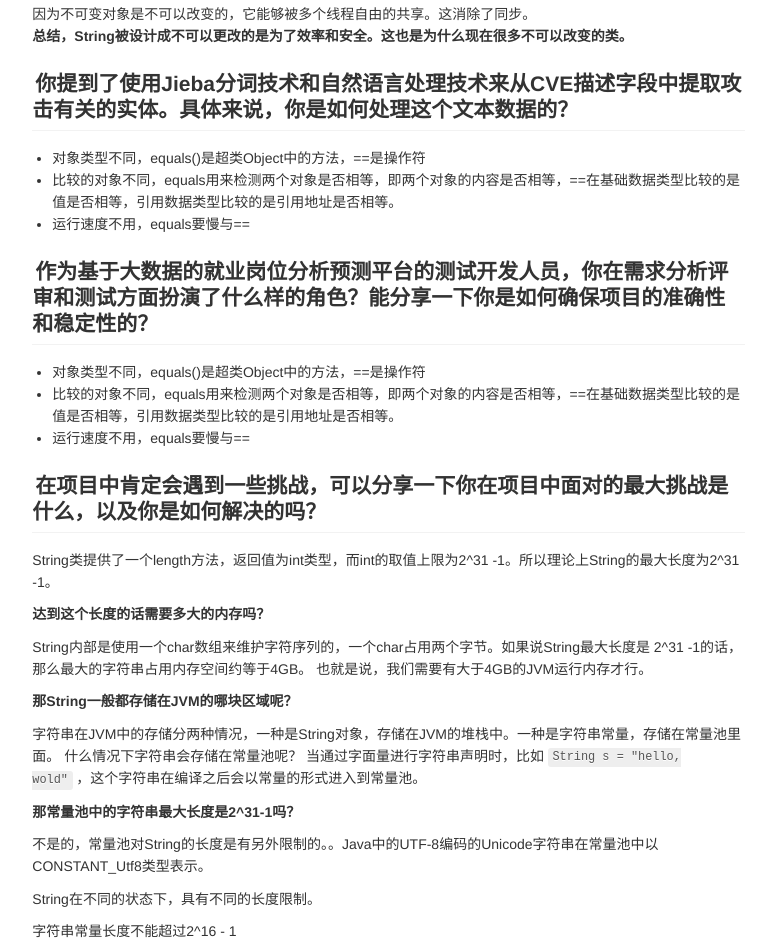
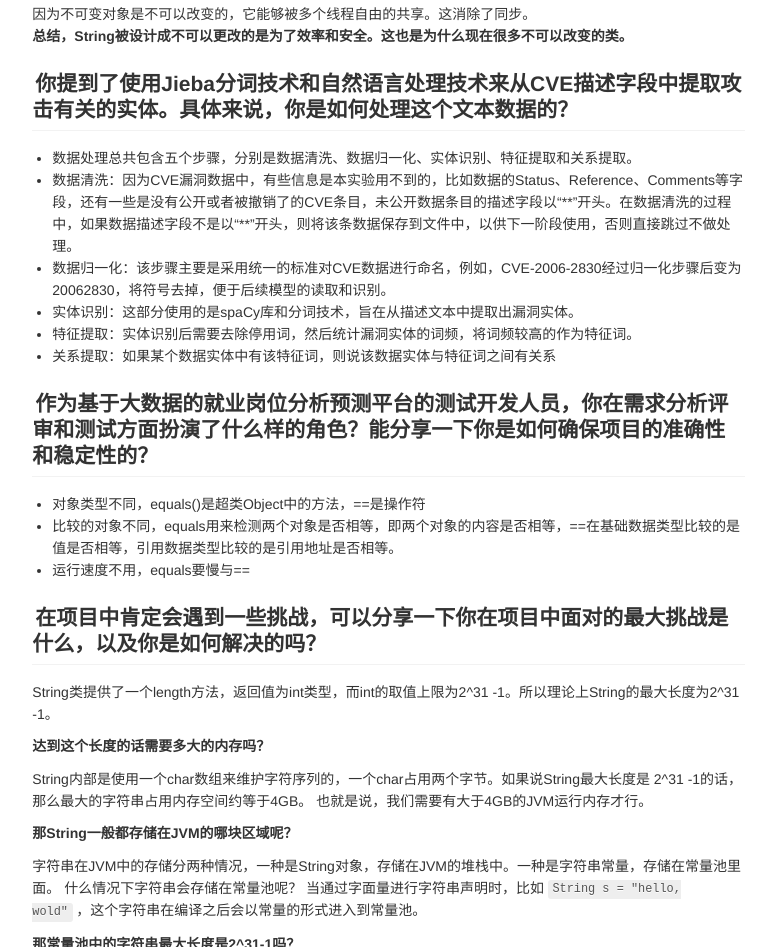
Before and after one commit to yjy9899/yjy.github.io, a plain HTML site: page categories/面试/根据简历提问问题/index.html in a window 1280 px wide. Shown: the part 2072-3019 px from the top of the page, without its empty margins (211-987 px from the left). Drawn offline with nearby package versions, Linux system fonts and the light colour scheme; some packages are replaced by stand-ins of ours; a script that the page names is missing.

Commit message:
Update index.html

```diff
--- a/categories/面试/根据简历提问问题/index.html
+++ b/categories/面试/根据简历提问问题/index.html
@@ -412,9 +412,12 @@
 
 <h2 id="如何处理文本数据"><a href="#如何处理文本数据" class="headerlink" title="如何处理文本数据"></a>你提到了使用Jieba分词技术和自然语言处理技术来从CVE描述字段中提取攻击有关的实体。具体来说，你是如何处理这个文本数据的？</h2>
 <ul>
-<li>对象类型不同，equals()是超类Object中的方法，==是操作符</li>
-<li>比较的对象不同，equals用来检测两个对象是否相等，即两个对象的内容是否相等，==在基础数据类型比较的是值是否相等，引用数据类型比较的是引用地址是否相等。</li>
-<li>运行速度不用，equals要慢与==</li>
+<li>数据处理总共包含五个步骤，分别是数据清洗、数据归一化、实体识别、特征提取和关系提取。</li>
+<li>数据清洗：因为CVE漏洞数据中，有些信息是本实验用不到的，比如数据的Status、Reference、Comments等字段，还有一些是没有公开或者被撤销了的CVE条目，未公开数据条目的描述字段以“**”开头。在数据清洗的过程中，如果数据描述字段不是以“**”开头，则将该条数据保存到文件中，以供下一阶段使用，否则直接跳过不做处理。</li>
+<li>数据归一化：该步骤主要是采用统一的标准对CVE数据进行命名，例如，CVE-2006-2830经过归一化步骤后变为20062830，将符号去掉，便于后续模型的读取和识别。</li>
+<li>实体识别：这部分使用的是spaCy库和分词技术，旨在从描述文本中提取出漏洞实体。</li>
+<li>特征提取：实体识别后需要去除停用词，然后统计漏洞实体的词频，将词频较高的作为特征词。</li>
+<li>关系提取：如果某个数据实体中有该特征词，则说该数据实体与特征词之间有关系</li>
 </ul>
 
 <h2 id="如何确保稳定性和准确性"><a href="#如何确保稳定性和准确性" class="headerlink" title="如何确保稳定性和准确性"></a>作为基于大数据的就业岗位分析预测平台的测试开发人员，你在需求分析评审和测试方面扮演了什么样的角色？能分享一下你是如何确保项目的准确性和稳定性的？</h2>
```
